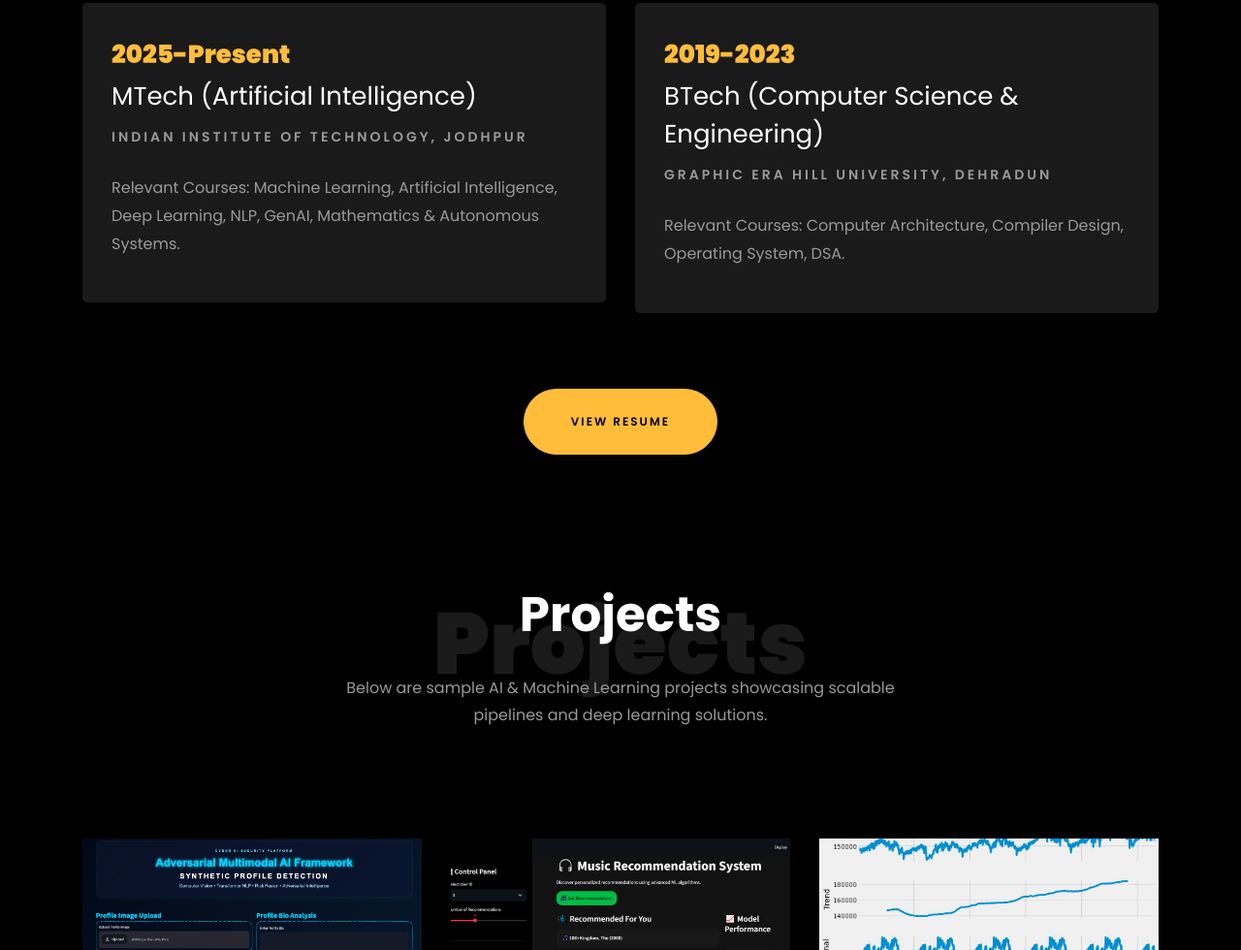
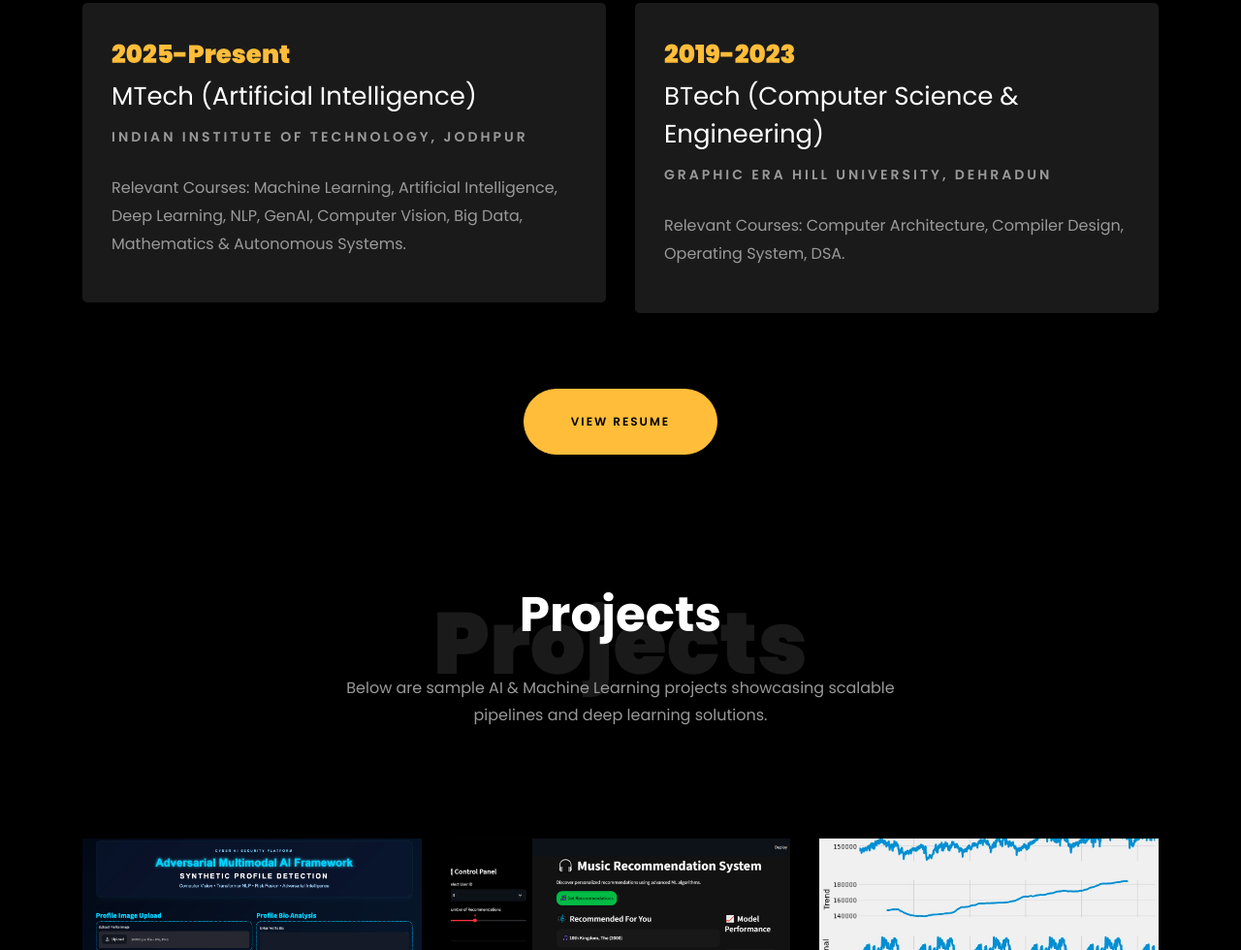
Before and after one commit to divyanshrawat7/divyanshrawat7.github.io, a plain HTML site: page index.html in a window 1280 px wide. Shown: the part 2712-3692 px from the top of the page at 97% size. Drawn offline with Linux system fonts and the light colour scheme; files whose address does not match are found by name.

Commit message:
Add Computer Vision and Big Data to MTech relevant courses

```diff
--- a/index.html
+++ b/index.html
@@ -374,7 +374,7 @@
     					<span class="date">2025-Present</span>
     					<h2>MTech (Artificial Intelligence)</h2>
     					<span class="position">Indian Institute of Technology, Jodhpur</span>
-    					<p class="mt-4">Relevant Courses: Machine Learning, Artificial Intelligence, Deep Learning, NLP, GenAI, Mathematics & Autonomous Systems.</p>
+    					<p class="mt-4">Relevant Courses: Machine Learning, Artificial Intelligence, Deep Learning, NLP, GenAI, Computer Vision, Big Data, Mathematics & Autonomous Systems.</p>
     				</div>
     			</div>
 
```
